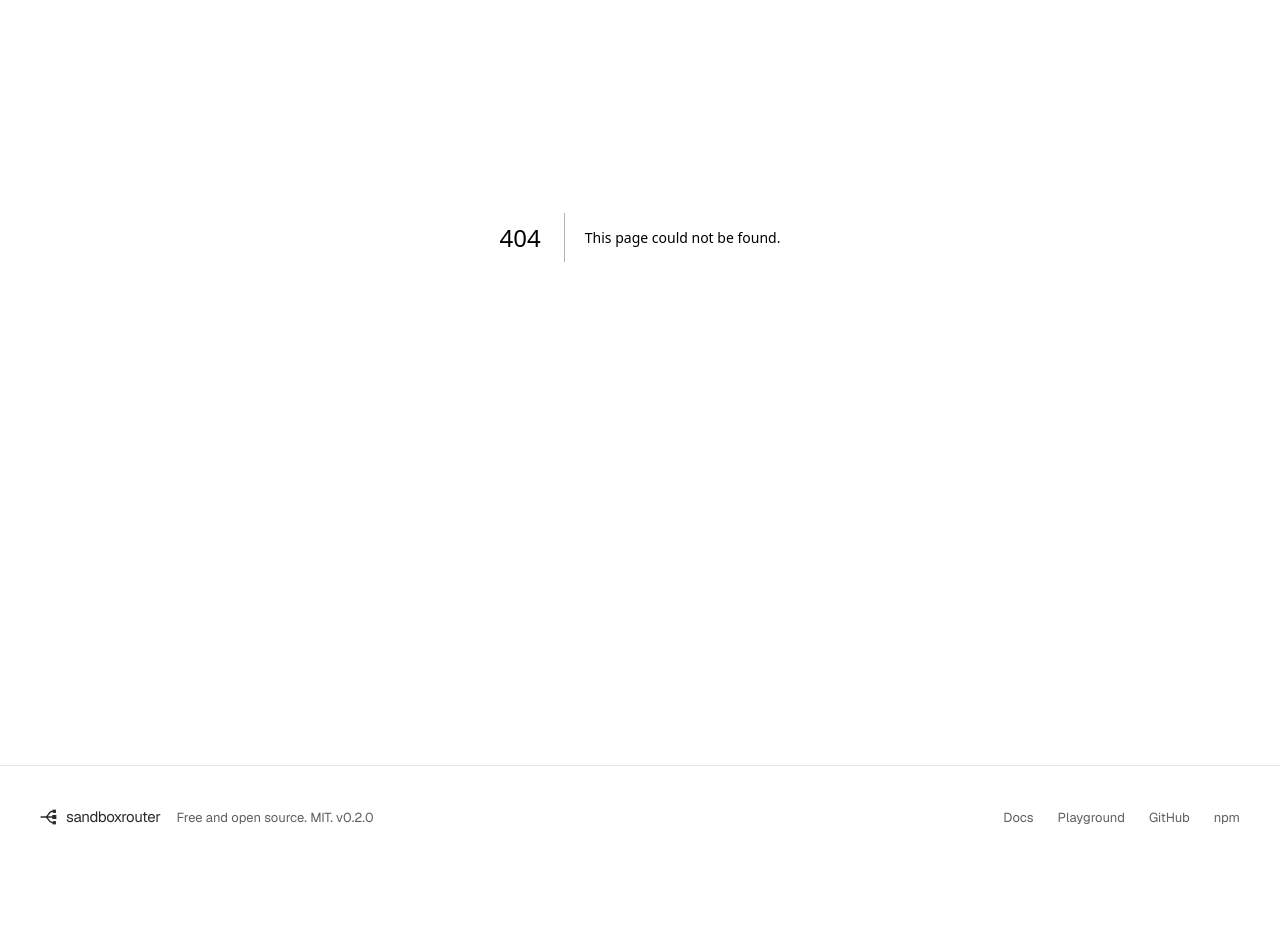
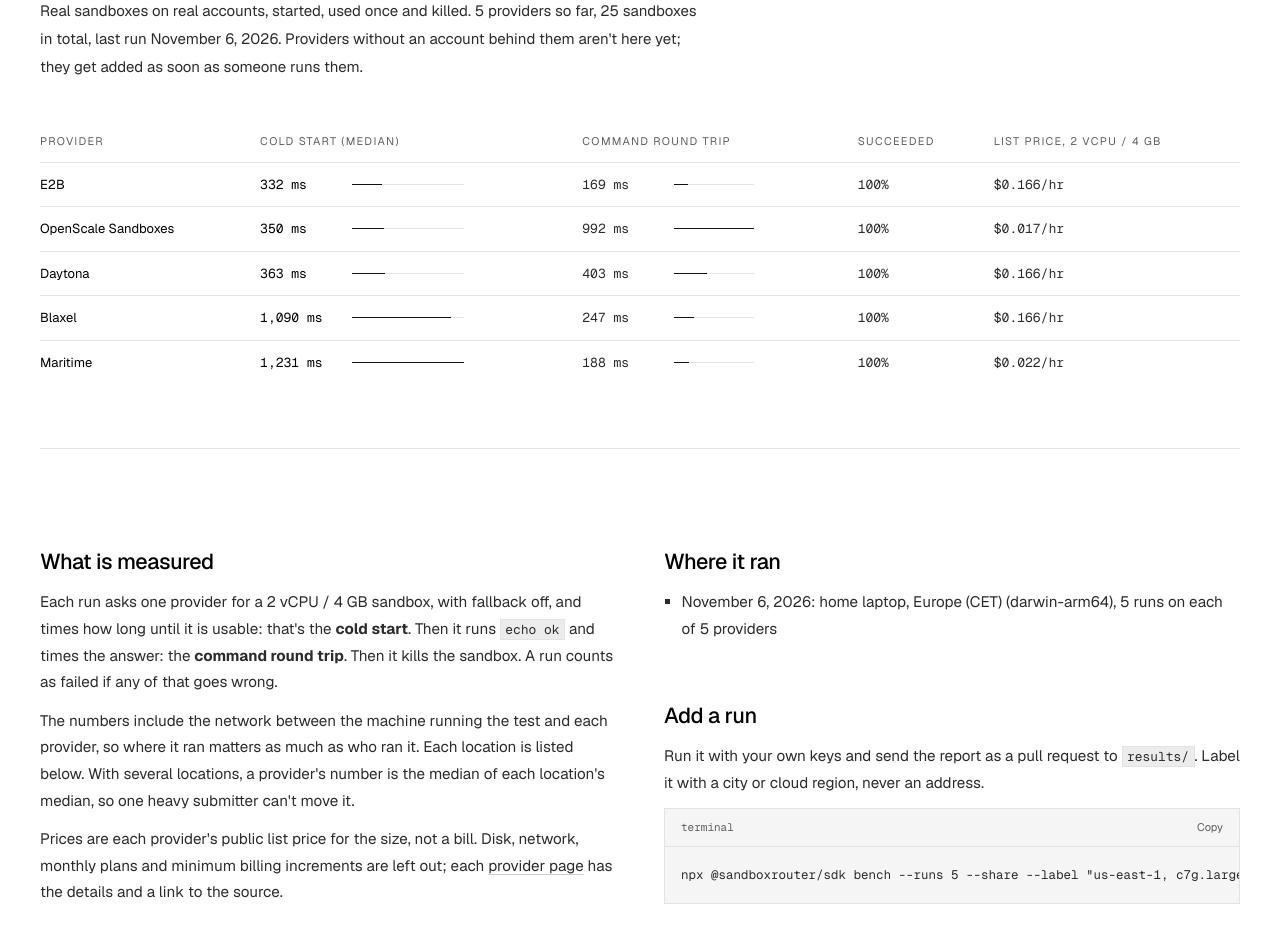
Before and after one commit to gigialc/sandboxrouter, a Next.js app in the folder web/: page /benchmarks in a window 1280 px wide. Before the commit this address had no page. Shown: the part 220-1172 px from the top of the page. Before the commit the page ends 1089 px from the top, so only its background shows below. Built offline with nearby package versions, Linux system fonts and the light colour scheme.

Commit message:
Add a Benchmarks page with the first real-account results (#13)

```diff
--- /dev/null
+++ b/web/src/app/benchmarks/page.tsx
@@ -0,0 +1,110 @@
+import type { Metadata } from "next";
+import Link from "next/link";
+import { CodeBlock } from "@/components/code";
+import { NPM, site, usd } from "@/lib/site";
+
+export const metadata: Metadata = { title: "Benchmarks" };
+
+const ms = (n?: number) => (n === undefined ? "n/a" : `${n.toLocaleString("en-US")} ms`);
+const day = (iso: string) => new Date(iso).toLocaleDateString("en-US", { year: "numeric", month: "long", day: "numeric", timeZone: "UTC" });
+
+export default function BenchmarksPage() {
+  const rows = site.leaderboard;
+  const subs = [...site.submissions].sort((a, b) => b.date.localeCompare(a.date));
+  const totalRuns = subs.reduce((n, s) => n + s.runs * s.providers, 0);
+  const maxCreate = Math.max(1, ...rows.map((r) => r.medianCreateMs ?? 0));
+  const maxExec = Math.max(1, ...rows.map((r) => r.medianExecMs ?? 0));
+
+  return (
+    <div className="px-5 sm:px-10 pt-14">
+      <p className="font-mono text-[11px] uppercase tracking-[0.18em] text-muted">Benchmarks</p>
+      <h1 className="mt-5 max-w-2xl text-4xl font-normal leading-[1.08] tracking-[-0.035em] sm:text-[44px]">
+        How fast each sandbox starts
+      </h1>
+      <p className="mt-5 max-w-2xl text-[15px] leading-7 text-ink-2">
+        Real sandboxes on real accounts, started, used once and killed. {rows.length} providers so far,{" "}
+        {totalRuns} sandboxes in total{subs[0] ? `, last run ${day(subs[0].date)}` : ""}. Providers without an account behind
+        them aren&apos;t here yet; they get added as soon as someone runs them.
+      </p>
+
+      <table className="mt-10 w-full text-[13px]">
+        <thead>
+          <tr className="text-left text-[11px] uppercase tracking-[0.12em] text-muted">
+            <th className="py-3 pr-4 font-normal">Provider</th>
+            <th className="py-3 pr-4 font-normal">Cold start (median)</th>
+            <th className="hidden py-3 pr-4 font-normal sm:table-cell">Command round trip</th>
+            <th className="hidden py-3 pr-4 font-normal md:table-cell">Succeeded</th>
+            <th className="py-3 font-normal">List price, 2 vCPU / 4 GB</th>
+          </tr>
+        </thead>
+        <tbody>
+          {rows.map((r) => (
+            <tr key={r.provider} className="group border-t border-line">
+              <td className="py-3 pr-4">
+                <Link href={`/providers/${r.provider}`} className="text-ink group-hover:underline underline-offset-4 decoration-line-2">
+                  {r.name}
+                </Link>
+              </td>
+              <td className="py-3 pr-4">
+                <div className="flex items-center gap-3" title={`${r.name}: median cold start ${ms(r.medianCreateMs)}`}>
+                  <span className="w-20 font-mono tnum text-ink">{ms(r.medianCreateMs)}</span>
+                  <span className="hidden h-px w-28 bg-line sm:block">
+                    <span className="block h-px bg-bar" style={{ width: `${((r.medianCreateMs ?? 0) / maxCreate) * 100}%` }} />
+                  </span>
+                </div>
+              </td>
+              <td className="hidden py-3 pr-4 sm:table-cell">
+                <div className="flex items-center gap-3" title={`${r.name}: median command round trip ${ms(r.medianExecMs)}`}>
+                  <span className="w-20 font-mono tnum text-ink-2">{ms(r.medianExecMs)}</span>
+                  <span className="hidden h-px w-20 bg-line lg:block">
+                    <span className="block h-px bg-bar" style={{ width: `${((r.medianExecMs ?? 0) / maxExec) * 100}%` }} />
+                  </span>
+                </div>
+              </td>
+              <td className="hidden py-3 pr-4 font-mono tnum text-ink-2 md:table-cell">{Math.round(r.successRate * 100)}%</td>
+              <td className="py-3 font-mono tnum text-ink-2">{usd(r.hourlyUsd)}/hr</td>
+            </tr>
+          ))}
+        </tbody>
+      </table>
+
+      <div className="mt-16 grid gap-12 border-t border-line pt-10 lg:grid-cols-2">
+        <section className="prose-sr max-w-xl">
+          <h2>What is measured</h2>
+          <p>
+            Each run asks one provider for a 2 vCPU / 4 GB sandbox, with fallback off, and times how long until it is usable:
+            that&apos;s the <strong>cold start</strong>. Then it runs <code>echo ok</code> and times the answer: the{" "}
+            <strong>command round trip</strong>. Then it kills the sandbox. A run counts as failed if any of that goes wrong.
+          </p>
+          <p>
+            The numbers include the network between the machine running the test and each provider, so where it ran matters as
+            much as who ran it. Each location is listed below. With several locations, a provider&apos;s number is the median of
+            each location&apos;s median, so one heavy submitter can&apos;t move it.
+          </p>
+          <p>
+            Prices are each provider&apos;s public list price for the size, not a bill. Disk, network, monthly plans and minimum
+            billing increments are left out; each <Link href="/#providers">provider page</Link> has the details and a link to the
+            source.
+          </p>
+        </section>
+
+        <section className="prose-sr max-w-xl">
+          <h2>Where it ran</h2>
+          <ul>
+            {subs.map((s) => (
+              <li key={s.date}>
+                {day(s.date)}: {s.label ?? "unlabelled"} ({s.platform}), {s.runs} runs on each of {s.providers} providers
+              </li>
+            ))}
+          </ul>
+          <h2>Add a run</h2>
+          <p>
+            Run it with your own keys and send the report as a pull request to <code>results/</code>. Label it with a city or cloud
+            region, never an address.
+          </p>
+          <CodeBlock title="terminal" code={`npx ${NPM} bench --runs 5 --share --label "us-east-1, c7g.large"`} />
+        </section>
+      </div>
+    </div>
+  );
+}
--- a/web/src/app/docs/page.tsx
+++ b/web/src/app/docs/page.tsx
@@ -241,7 +241,7 @@ with sr.create(vcpu=2, memory_gb=4, strategy="cheapest") as sbx:
         <p>
           <code>bench</code> starts real sandboxes on every provider you have keys for, times them, kills them, and prints a
           table. <code>--share</code> also writes a report you can add to the repo&apos;s <code>results/</code> folder in a pull
-          request; the cold-start column in the <a href="/#providers">provider table</a> is built from those reports.
+          request; the <a href="/benchmarks">benchmarks page</a> and the cold-start column in the <a href="/#providers">provider table</a> are built from those reports.
         </p>
         <CodeBlock title="terminal" code={`npx @sandboxrouter/sdk bench --runs 5 --share --label "SF, home wifi"`} />
         <p>
--- a/web/src/components/chrome.tsx
+++ b/web/src/components/chrome.tsx
@@ -18,6 +18,7 @@ export function Logo({ className = "" }: { className?: string }) {
 const NAV = [
   { href: "/#providers", label: "Providers" },
   { href: "/#desktops", label: "Desktops" },
+  { href: "/benchmarks", label: "Benchmarks" },
   { href: "/docs", label: "Docs" },
   { href: "/playground", label: "Playground" },
 ];
@@ -51,6 +52,7 @@ export function Footer() {
         <Logo className="text-ink-2" />
         <span>Free and open source. MIT. v{site.version}</span>
         <div className="flex gap-6 sm:ml-auto">
+          <Link href="/benchmarks" className="hover:text-ink">Benchmarks</Link>
           <Link href="/docs" className="hover:text-ink">Docs</Link>
           <Link href="/playground" className="hover:text-ink">Playground</Link>
           <a href={REPO} className="hover:text-ink">GitHub</a>
```
